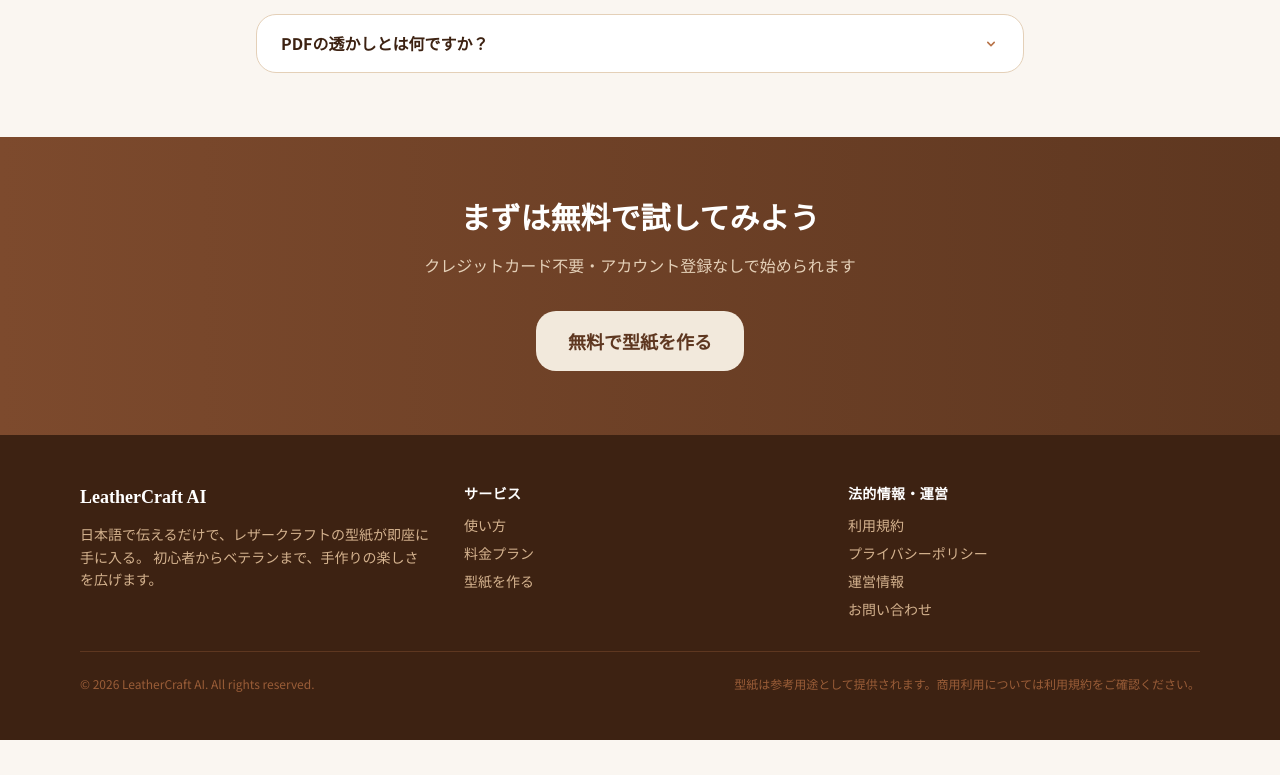
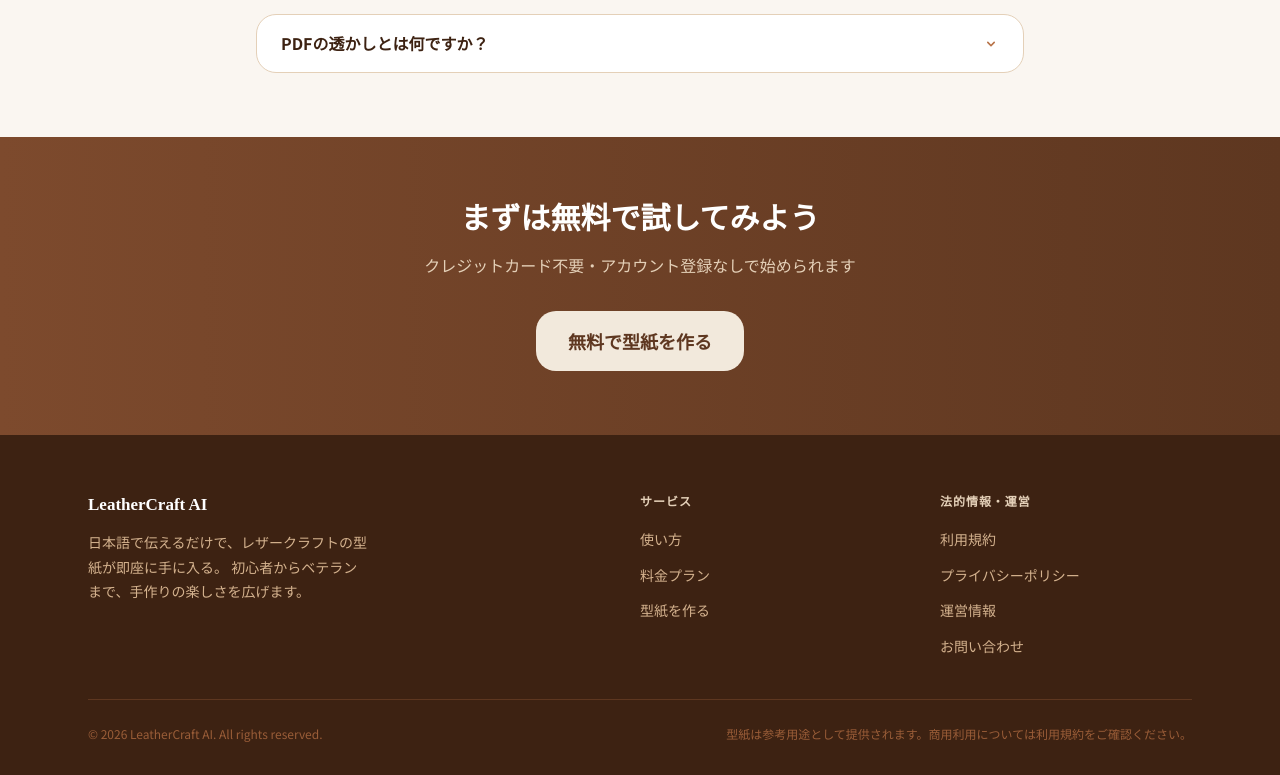
Before and after one commit to R-8211/leathercraft-ai, a React (Vite) app in the folder frontend/: page /pricing in a window 1280 px wide. Shown: the part 1940-2715 px from the top of the page. Before the commit the page ends 2680 px from the top, so only its background shows below. Built offline with nearby package versions, Linux system fonts and the light colour scheme.

Commit message:
chore: 2026-05-09 10:58

```diff
--- a/frontend/src/components/Footer.jsx
+++ b/frontend/src/components/Footer.jsx
@@ -1,74 +1,36 @@
 import { Link } from 'react-router-dom'
+import styles from './Footer.module.css'
 
 export default function Footer() {
   return (
-    <footer className="bg-[#3d2212] text-[#d4b28e] mt-auto">
-      <div className="max-w-6xl mx-auto px-4 py-12">
-        <div className="grid grid-cols-1 md:grid-cols-3 gap-8 mb-8">
-          {/* Brand */}
-          <div>
-            <h3
-              className="text-white text-lg font-bold mb-3"
-              style={{ fontFamily: "'Noto Serif JP', serif" }}
-            >
-              LeatherCraft AI
-            </h3>
-            <p className="text-sm leading-relaxed">
+    <footer className={styles.footer}>
+      <div className={styles.inner}>
+        <div className={styles.grid}>
+          <div className={styles.brand}>
+            <p className={styles.brandName}>LeatherCraft AI</p>
+            <p className={styles.brandDesc}>
               日本語で伝えるだけで、レザークラフトの型紙が即座に手に入る。
               初心者からベテランまで、手作りの楽しさを広げます。
             </p>
           </div>
 
-          {/* Service Links */}
           <div>
-            <h4 className="text-white text-sm font-semibold mb-3 uppercase tracking-wide">
-              サービス
-            </h4>
-            <ul className="space-y-2 text-sm">
-              <li>
-                <Link to="/#how-it-works" className="hover:text-white transition-colors">
-                  使い方
-                </Link>
-              </li>
-              <li>
-                <Link to="/pricing" className="hover:text-white transition-colors">
-                  料金プラン
-                </Link>
-              </li>
-              <li>
-                <Link to="/select" className="hover:text-white transition-colors">
-                  型紙を作る
-                </Link>
-              </li>
+            <p className={styles.colTitle}>サービス</p>
+            <ul className={styles.linkList}>
+              <li><a href="/#how-it-works" className={styles.footerLink}>使い方</a></li>
+              <li><Link to="/pricing" className={styles.footerLink}>料金プラン</Link></li>
+              <li><Link to="/select" className={styles.footerLink}>型紙を作る</Link></li>
             </ul>
           </div>
 
-          {/* Legal Links */}
           <div>
-            <h4 className="text-white text-sm font-semibold mb-3 uppercase tracking-wide">
-              法的情報・運営
-            </h4>
-            <ul className="space-y-2 text-sm">
+            <p className={styles.colTitle}>法的情報・運営</p>
+            <ul className={styles.linkList}>
+              <li><Link to="/terms" className={styles.footerLink}>利用規約</Link></li>
+              <li><Link to="/privacy" className={styles.footerLink}>プライバシーポリシー</Link></li>
+              <li><Link to="/about" className={styles.footerLink}>運営情報</Link></li>
               <li>
-                <Link to="/terms" className="hover:text-white transition-colors">
-                  利用規約
-                </Link>
-              </li>
-              <li>
-                <Link to="/privacy" className="hover:text-white transition-colors">
-                  プライバシーポリシー
-                </Link>
-              </li>
-              <li>
-                <Link to="/about" className="hover:text-white transition-colors">
-                  運営情報
-                </Link>
-              </li>
-              <li>
-                <a
-                  href="mailto:support@leathercraft-ai.example.com"
-                  className="hover:text-white transition-colors"
-                >
+                <a href="mailto:support@leathercraft-ai.example.com" className={styles.footerLink}>
                   お問い合わせ
                 </a>
               </li>
@@ -76,13 +38,11 @@ export default function Footer() {
           </div>
         </div>
 
-        <hr className="border-[#5e3720] mb-6" />
+        <hr className={styles.divider} />
 
-        <div className="flex flex-col md:flex-row items-center justify-between gap-4 text-xs text-[#9a5d38]">
-          <p>&copy; 2026 LeatherCraft AI. All rights reserved.</p>
-          <p>
-            型紙は参考用途として提供されます。商用利用については利用規約をご確認ください。
-          </p>
+        <div className={styles.bottom}>
+          <p className={styles.copyright}>&copy; 2026 LeatherCraft AI. All rights reserved.</p>
+          <p className={styles.disclaimer}>型紙は参考用途として提供されます。商用利用については利用規約をご確認ください。</p>
         </div>
       </div>
     </footer>
--- /dev/null
+++ b/frontend/src/components/Footer.module.css
@@ -0,0 +1,102 @@
+.footer {
+  background-color: var(--color-earth-900);
+  color: var(--color-earth-300);
+}
+
+.inner {
+  max-width: 1152px;
+  margin: 0 auto;
+  padding: 3.5rem 1.5rem 2rem;
+}
+
+.grid {
+  display: grid;
+  grid-template-columns: 1fr;
+  gap: 2.5rem;
+  margin-bottom: 2.5rem;
+}
+
+@media (min-width: 768px) {
+  .grid {
+    grid-template-columns: 2fr 1fr 1fr;
+    gap: 3rem;
+  }
+}
+
+.brand {}
+
+.brandName {
+  font-family: 'Noto Serif JP', serif;
+  font-size: 1.0625rem;
+  font-weight: 700;
+  color: white;
+  margin-bottom: 0.75rem;
+}
+
+.brandDesc {
+  font-size: 0.875rem;
+  line-height: 1.75;
+  color: var(--color-earth-300);
+  max-width: 280px;
+}
+
+.colTitle {
+  font-size: 0.75rem;
+  font-weight: 700;
+  color: var(--color-earth-200);
+  text-transform: uppercase;
+  letter-spacing: 0.08em;
+  margin-bottom: 1rem;
+}
+
+.linkList {
+  list-style: none;
+  margin: 0;
+  padding: 0;
+  display: flex;
+  flex-direction: column;
+  gap: 0.625rem;
+}
+
+.footerLink {
+  font-size: 0.875rem;
+  color: var(--color-earth-300);
+  text-decoration: none;
+  transition: color 0.15s ease;
+}
+
+.footerLink:hover {
+  color: white;
+}
+
+.divider {
+  height: 1px;
+  background-color: var(--color-earth-800);
+  border: none;
+  margin-bottom: 1.5rem;
+}
+
+.bottom {
+  display: flex;
+  flex-direction: column;
+  gap: 0.5rem;
+  align-items: flex-start;
+}
+
+@media (min-width: 768px) {
+  .bottom {
+    flex-direction: row;
+    align-items: center;
+    justify-content: space-between;
+  }
+}
+
+.copyright {
+  font-size: 0.75rem;
+  color: var(--color-earth-600);
+}
+
+.disclaimer {
+  font-size: 0.75rem;
+  color: var(--color-earth-600);
+}
--- a/frontend/src/components/Navbar.jsx
+++ b/frontend/src/components/Navbar.jsx
@@ -1,5 +1,6 @@
 import { useState } from 'react'
 import { Link, NavLink } from 'react-router-dom'
+import styles from './Navbar.module.css'
 
 const NAV_ITEMS = [
   { label: 'トップ', to: '/' },
@@ -15,9 +16,7 @@ export default function Navbar() {
       e.preventDefault()
       const id = to.replace('/#', '')
       const el = document.getElementById(id)
-      if (el) {
-        el.scrollIntoView({ behavior: 'smooth' })
-      }
+      if (el) el.scrollIntoView({ behavior: 'smooth' })
       setMenuOpen(false)
     } else {
       setMenuOpen(false)
@@ -25,29 +24,18 @@ export default function Navbar() {
   }
 
   return (
-    <header className="sticky top-0 z-50 bg-[#faf6f1]/95 backdrop-blur border-b border-[#e4d0b8]">
-      <nav className="max-w-6xl mx-auto px-4 h-16 flex items-center justify-between">
-        {/* Logo */}
-        <Link to="/" className="flex items-center gap-2 group">
+    <header className={styles.header}>
+      <nav className={styles.nav}>
+        <Link to="/" className={styles.logo}>
           <LeatherIcon />
-          <span
-            className="text-xl font-bold text-[#5e3720] leading-tight"
-            style={{ fontFamily: "'Noto Serif JP', serif" }}
-          >
-            LeatherCraft AI
-          </span>
+          <span className={styles.logoText}>LeatherCraft AI</span>
         </Link>
 
-        {/* Desktop Nav */}
-        <ul className="hidden md:flex items-center gap-6">
+        <ul className={styles.desktopNav}>
           {NAV_ITEMS.map(({ label, to }) => (
             <li key={to}>
               {to.startsWith('/#') ? (
-                <a
-                  href={to}
-                  onClick={(e) => handleHashLink(e, to)}
-                  className="text-sm text-[#7d4a2d] hover:text-[#5e3720] font-medium transition-colors"
-                >
+                <a href={to} onClick={(e) => handleHashLink(e, to)} className={styles.navLink}>
                   {label}
                 </a>
               ) : (
@@ -55,11 +43,7 @@ export default function Navbar() {
                   to={to}
                   end
                   className={({ isActive }) =>
-                    `text-sm font-medium transition-colors ${
-                      isActive
-                        ? 'text-[#5e3720] border-b-2 border-[#b87348]'
-                        : 'text-[#7d4a2d] hover:text-[#5e3720]'
-                    }`
+                    isActive ? `${styles.navLink} ${styles.navLinkActive}` : styles.navLink
                   }
                 >
                   {label}
@@ -69,54 +53,37 @@ export default function Navbar() {
           ))}
         </ul>
 
-        {/* Desktop Login */}
-        <div className="hidden md:flex items-center gap-3">
-          <Link
-            to="/login"
-            className="text-sm font-medium text-[#7d4a2d] hover:text-[#5e3720] transition-colors"
-          >
-            ログイン
-          </Link>
-          <Link
-            to="/select"
-            className="px-4 py-2 bg-[#b87348] hover:bg-[#9a5d38] text-white text-sm font-medium rounded-lg transition-colors"
-          >
-            無料で始める
-          </Link>
+        <div className={styles.desktopActions}>
+          <Link to="/login" className={styles.loginLink}>ログイン</Link>
+          <Link to="/select" className={styles.ctaBtn}>無料で始める</Link>
         </div>
 
-        {/* Mobile Hamburger */}
         <button
           aria-label={menuOpen ? 'メニューを閉じる' : 'メニューを開く'}
           aria-expanded={menuOpen}
-          className="md:hidden p-2 rounded text-[#7d4a2d]"
+          className={styles.menuBtn}
           onClick={() => setMenuOpen((prev) => !prev)}
         >
           {menuOpen ? (
-            <svg width="24" height="24" viewBox="0 0 24 24" fill="none" stroke="currentColor" strokeWidth="2">
-              <line x1="18" y1="6" x2="6" y2="18" />
-              <line x1="6" y1="6" x2="18" y2="18" />
+            <svg width="20" height="20" viewBox="0 0 20 20" fill="none" stroke="currentColor" strokeWidth="2" strokeLinecap="round">
+              <line x1="15" y1="5" x2="5" y2="15" />
+              <line x1="5" y1="5" x2="15" y2="15" />
             </svg>
           ) : (
-            <svg width="24" height="24" viewBox="0 0 24 24" fill="none" stroke="currentColor" strokeWidth="2">
-              <line x1="3" y1="8" x2="21" y2="8" />
-              <line x1="3" y1="16" x2="21" y2="16" />
+            <svg width="20" height="20" viewBox="0 0 20 20" fill="none" stroke="currentColor" strokeWidth="2" strokeLinecap="round">
+              <line x1="3" y1="7" x2="17" y2="7" />
+              <line x1="3" y1="13" x2="17" y2="13" />
             </svg>
           )}
         </button>
       </nav>
 
-      {/* Mobile Menu */}
       {menuOpen && (
-        <div className="md:hidden bg-[#faf6f1] border-t border-[#e4d0b8] px-4 py-4 flex flex-col gap-4">
+        <div className={styles.mobileMenu}>
           {NAV_ITEMS.map(({ label, to }) => (
             <div key={to}>
               {to.startsWith('/#') ? (
-                <a
-                  href={to}
-                  onClick={(e) => handleHashLink(e, to)}
-                  className="block text-base text-[#7d4a2d] hover:text-[#5e3720] font-medium py-1"
-                >
+                <a href={to} onClick={(e) => handleHashLink(e, to)} className={styles.mobileNavLink}>
                   {label}
                 </a>
               ) : (
@@ -124,26 +91,18 @@ export default function Navbar() {
                   to={to}
                   end
                   onClick={() => setMenuOpen(false)}
-                  className="block text-base text-[#7d4a2d] hover:text-[#5e3720] font-medium py-1"
+                  className={styles.mobileNavLink}
                 >
                   {label}
                 </NavLink>
               )}
             </div>
           ))}
-          <hr className="border-[#e4d0b8]" />
-          <Link
-            to="/login"
-            onClick={() => setMenuOpen(false)}
-            className="block text-base text-[#7d4a2d] font-medium py-1"
-          >
+          <hr className={styles.mobileDivider} />
+          <Link to="/login" onClick={() => setMenuOpen(false)} className={styles.mobileNavLink}>
             ログイン
           </Link>
-          <Link
-            to="/select"
-            onClick={() => setMenuOpen(false)}
-            className="block text-center px-4 py-2 bg-[#b87348] text-white text-sm font-medium rounded-lg"
-          >
+          <Link to="/select" onClick={() => setMenuOpen(false)} className={styles.mobileCtaBtn}>
             無料で始める
           </Link>
         </div>
@@ -154,16 +113,17 @@ export default function Navbar() {
 
 function LeatherIcon() {
   return (
-    <svg width="32" height="32" viewBox="0 0 32 32" fill="none" aria-hidden="true">
-      <rect width="32" height="32" rx="8" fill="#b87348" />
+    <svg width="30" height="30" viewBox="0 0 30 30" fill="none" aria-hidden="true">
+      <rect width="30" height="30" rx="8" fill="var(--color-earth-500)" />
       <path
-        d="M8 22 L16 10 L24 22 M11 18 L21 18"
+        d="M8 21 L15 10 L22 21"
         stroke="white"
         strokeWidth="2"
         strokeLinecap="round"
         strokeLinejoin="round"
+        fill="none"
       />
-      <circle cx="16" cy="10" r="2" fill="white" />
+      <line x1="10.5" y1="17" x2="19.5" y2="17" stroke="white" strokeWidth="1.5" strokeLinecap="round" />
     </svg>
   )
 }
--- a/frontend/src/components/PatternSvgPlaceholder.jsx
+++ b/frontend/src/components/PatternSvgPlaceholder.jsx
@@ -1,170 +1,53 @@
-/**
- * サンプル型紙を模したプレースホルダー SVG
- * 実際の型紙生成は Sprint 4-5 で実装する
- */
+import styles from './PatternSvgPlaceholder.module.css'
+
 export default function PatternSvgPlaceholder({ label = '二つ折り財布', className = '' }) {
   return (
     <svg
       viewBox="0 0 280 200"
       xmlns="http://www.w3.org/2000/svg"
-      className={className}
+      className={`${styles.svg} ${className}`}
       aria-label={`${label}の型紙サンプル`}
     >
-      {/* 背景 */}
       <rect width="280" height="200" fill="#faf6f1" rx="4" />
 
-      {/* グリッド線 */}
       {Array.from({ length: 14 }, (_, i) => (
-        <line
-          key={`v${i}`}
-          x1={i * 20}
-          y1="0"
-          x2={i * 20}
-          y2="200"
-          stroke="#e4d0b8"
-          strokeWidth="0.5"
-        />
+        <line key={`v${i}`} x1={i * 20} y1="0" x2={i * 20} y2="200" stroke="#e4d0b8" strokeWidth="0.5" />
       ))}
       {Array.from({ length: 10 }, (_, i) => (
-        <line
-          key={`h${i}`}
-          x1="0"
-          y1={i * 20}
-          x2="280"
-          y2={i * 20}
-          stroke="#e4d0b8"
-          strokeWidth="0.5"
-        />
+        <line key={`h${i}`} x1="0" y1={i * 20} x2="280" y2={i * 20} stroke="#e4d0b8" strokeWidth="0.5" />
       ))}
 
       {/* 外装パーツ */}
-      <rect
-        x="20"
-        y="20"
-        width="110"
-        height="160"
-        fill="none"
-        stroke="#7d4a2d"
-        strokeWidth="1.5"
-        rx="4"
-      />
-      {/* 折り目線 */}
-      <line
-        x1="75"
-        y1="20"
-        x2="75"
-        y2="180"
-        stroke="#b87348"
-        strokeWidth="1"
-        strokeDasharray="6 3"
-      />
-      {/* 縫い代 */}
-      <rect
-        x="24"
-        y="24"
-        width="102"
-        height="152"
-        fill="none"
-        stroke="#c49068"
-        strokeWidth="0.8"
-        strokeDasharray="3 2"
-        rx="2"
-      />
-
-      {/* パーツラベル */}
-      <text x="55" y="110" textAnchor="middle" fill="#7d4a2d" fontSize="9" fontFamily="sans-serif">
-        外装
-      </text>
-      <text x="55" y="122" textAnchor="middle" fill="#9a5d38" fontSize="7" fontFamily="sans-serif">
-        × 1枚
-      </text>
+      <rect x="20" y="20" width="110" height="160" fill="none" stroke="#7d4a2d" strokeWidth="1.5" rx="4" />
+      <line x1="75" y1="20" x2="75" y2="180" stroke="#b87348" strokeWidth="1" strokeDasharray="6 3" />
+      <rect x="24" y="24" width="102" height="152" fill="none" stroke="#c49068" strokeWidth="0.8" strokeDasharray="3 2" rx="2" />
+      <text x="55" y="110" textAnchor="middle" fill="#7d4a2d" fontSize="9" fontFamily="sans-serif">外装</text>
+      <text x="55" y="122" textAnchor="middle" fill="#9a5d38" fontSize="7" fontFamily="sans-serif">× 1枚</text>
 
       {/* 寸法線 */}
-      <line x1="20" y1="188" x2="130" y2="188" stroke="#b87348" strokeWidth="0.8" markerEnd="url(#arrow)" />
-      <text x="75" y="197" textAnchor="middle" fill="#7d4a2d" fontSize="7" fontFamily="sans-serif">
-        110mm
-      </text>
+      <line x1="20" y1="188" x2="130" y2="188" stroke="#b87348" strokeWidth="0.8" />
+      <text x="75" y="197" textAnchor="middle" fill="#7d4a2d" fontSize="7" fontFamily="sans-serif">110mm</text>
       <line x1="138" y1="20" x2="138" y2="180" stroke="#b87348" strokeWidth="0.8" />
-      <text x="148" y="105" fill="#7d4a2d" fontSize="7" fontFamily="sans-serif" transform="rotate(90, 148, 105)">
-        160mm
-      </text>
+      <text x="148" y="105" fill="#7d4a2d" fontSize="7" fontFamily="sans-serif" transform="rotate(90, 148, 105)">160mm</text>
 
       {/* 内装パーツ */}
-      <rect
-        x="155"
-        y="20"
-        width="105"
-        height="80"
-        fill="none"
-        stroke="#7d4a2d"
-        strokeWidth="1.5"
-        rx="2"
-      />
-      <rect
-        x="159"
-        y="24"
-        width="97"
-        height="72"
-        fill="none"
-        stroke="#c49068"
-        strokeWidth="0.8"
-        strokeDasharray="3 2"
-        rx="1"
-      />
-      <text x="207" y="65" textAnchor="middle" fill="#7d4a2d" fontSize="9" fontFamily="sans-serif">
-        内装
-      </text>
-      <text x="207" y="77" textAnchor="middle" fill="#9a5d38" fontSize="7" fontFamily="sans-serif">
-        × 1枚
-      </text>
+      <rect x="155" y="20" width="105" height="80" fill="none" stroke="#7d4a2d" strokeWidth="1.5" rx="2" />
+      <rect x="159" y="24" width="97" height="72" fill="none" stroke="#c49068" strokeWidth="0.8" strokeDasharray="3 2" rx="1" />
+      <text x="207" y="65" textAnchor="middle" fill="#7d4a2d" fontSize="9" fontFamily="sans-serif">内装</text>
+      <text x="207" y="77" textAnchor="middle" fill="#9a5d38" fontSize="7" fontFamily="sans-serif">× 1枚</text>
 
       {/* カードポケット */}
-      <rect
-        x="155"
-        y="115"
-        width="105"
-        height="65"
-        fill="none"
-        stroke="#7d4a2d"
-        strokeWidth="1.5"
-        rx="2"
-      />
-      <rect
-        x="159"
-        y="119"
-        width="97"
-        height="57"
-        fill="none"
-        stroke="#c49068"
-        strokeWidth="0.8"
-        strokeDasharray="3 2"
-        rx="1"
-      />
-      <text x="207" y="150" textAnchor="middle" fill="#7d4a2d" fontSize="9" fontFamily="sans-serif">
-        カードポケット
-      </text>
-      <text x="207" y="162" textAnchor="middle" fill="#9a5d38" fontSize="7" fontFamily="sans-serif">
-        × 2枚
-      </text>
+      <rect x="155" y="115" width="105" height="65" fill="none" stroke="#7d4a2d" strokeWidth="1.5" rx="2" />
+      <rect x="159" y="119" width="97" height="57" fill="none" stroke="#c49068" strokeWidth="0.8" strokeDasharray="3 2" rx="1" />
+      <text x="207" y="150" textAnchor="middle" fill="#7d4a2d" fontSize="9" fontFamily="sans-serif">カードポケット</text>
+      <text x="207" y="162" textAnchor="middle" fill="#9a5d38" fontSize="7" fontFamily="sans-serif">× 2枚</text>
 
-      {/* ステッチ穴ガイド（外装） */}
+      {/* ステッチ穴ガイド */}
       {Array.from({ length: 8 }, (_, i) => (
-        <circle
-          key={`sl${i}`}
-          cx="26"
-          cy={30 + i * 18}
-          r="1.2"
-          fill="#c49068"
-        />
+        <circle key={`sl${i}`} cx="26" cy={30 + i * 18} r="1.2" fill="#c49068" />
       ))}
       {Array.from({ length: 8 }, (_, i) => (
-        <circle
-          key={`sr${i}`}
-          cx="124"
-          cy={30 + i * 18}
-          r="1.2"
-          fill="#c49068"
-        />
+        <circle key={`sr${i}`} cx="124" cy={30 + i * 18} r="1.2" fill="#c49068" />
       ))}
 
       {/* 凡例 */}
--- /dev/null
+++ b/frontend/src/components/PatternSvgPlaceholder.module.css
@@ -0,0 +1,6 @@
+.svg {
+  width: 100%;
+  height: auto;
+  border-radius: var(--radius-sm);
+  display: block;
+}
```
Also changed, not shown: 1 other file (tests, documents, lock files or other folders).
